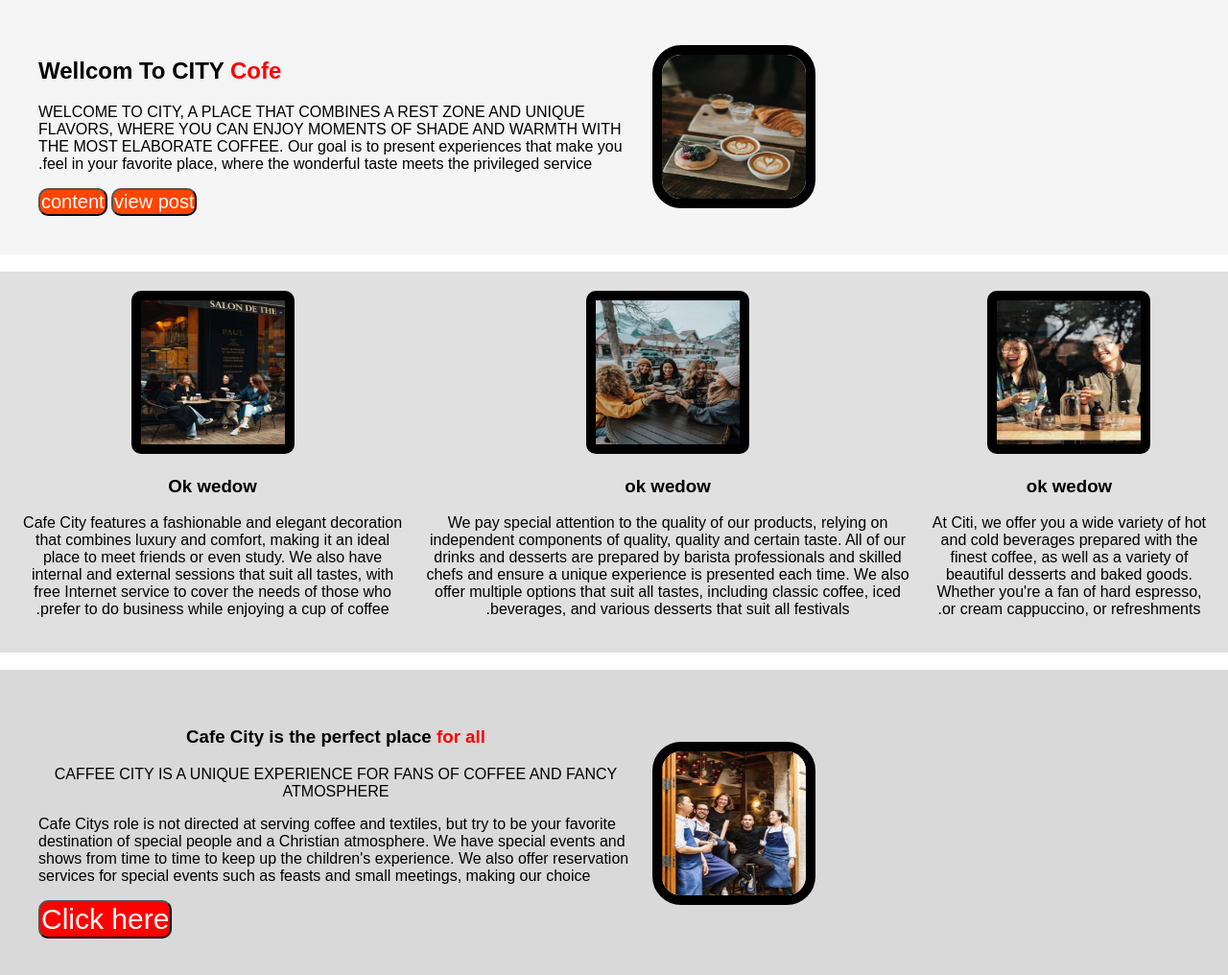
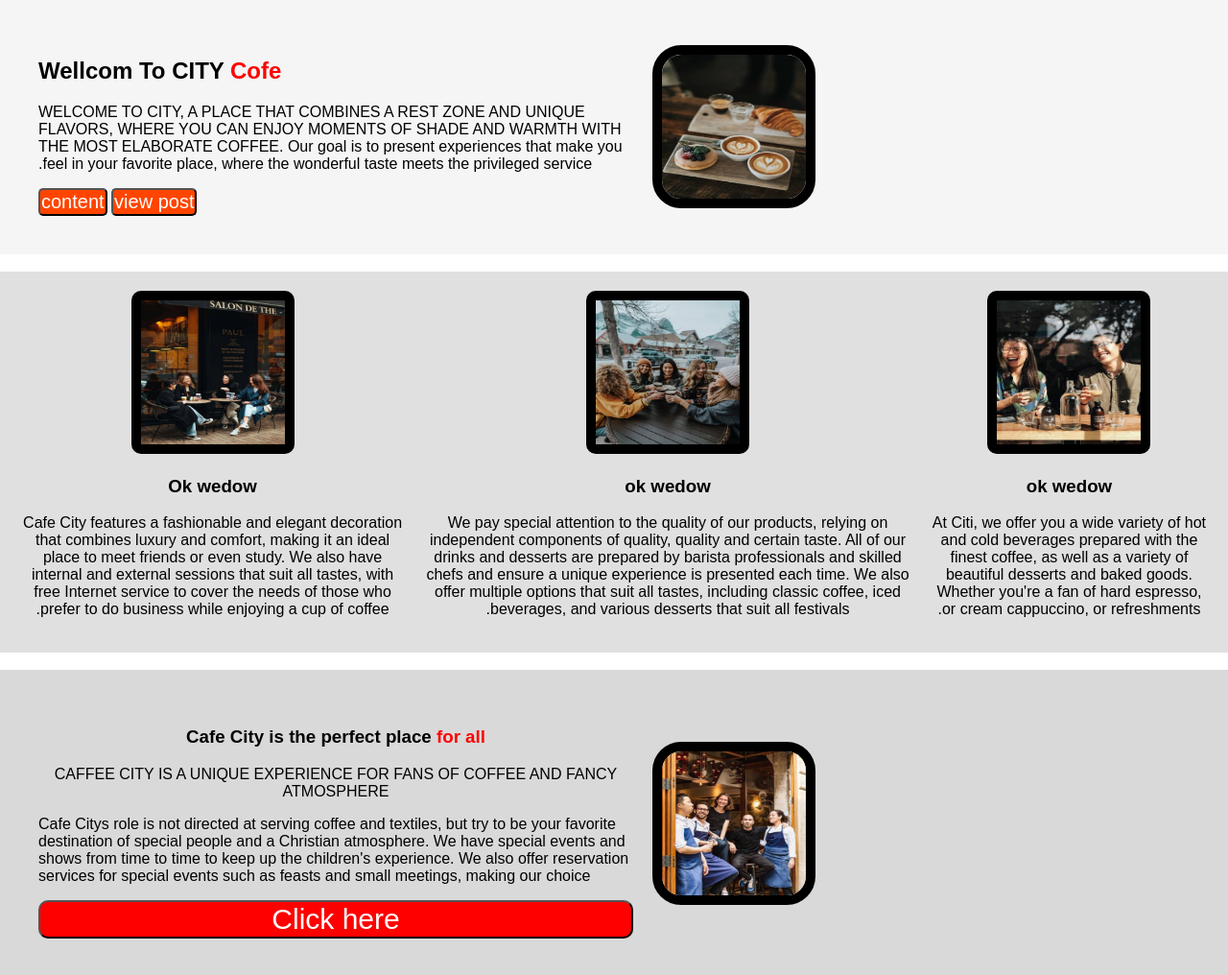
Before and after one commit to suaadabuziad/index2, a plain HTML site: page index.html in a window 1280 px wide. Shown: the whole page at 96% size. Drawn offline with Linux system fonts and the light colour scheme.

Commit message:
Update index.css

```diff
--- a/index.css
+++ b/index.css
@@ -28,8 +28,8 @@ body {
   padding: 1px 1px;
 background-color: orangered;
 color: white;
-border: 10px thin;
-border-radius: 10px;
+border: 5px thin;
+border-radius: 5px;
 font-size: 20px;
 cursor: pointer;
 transition: all 0.3s ease;
@@ -76,6 +76,7 @@ transition: all 0.3s ease;
     font-size: 30px;
     cursor: pointer;
     transition: all 0.3s ease;
+    width:100%;
 }
 
 .cta-button:hover {
```
